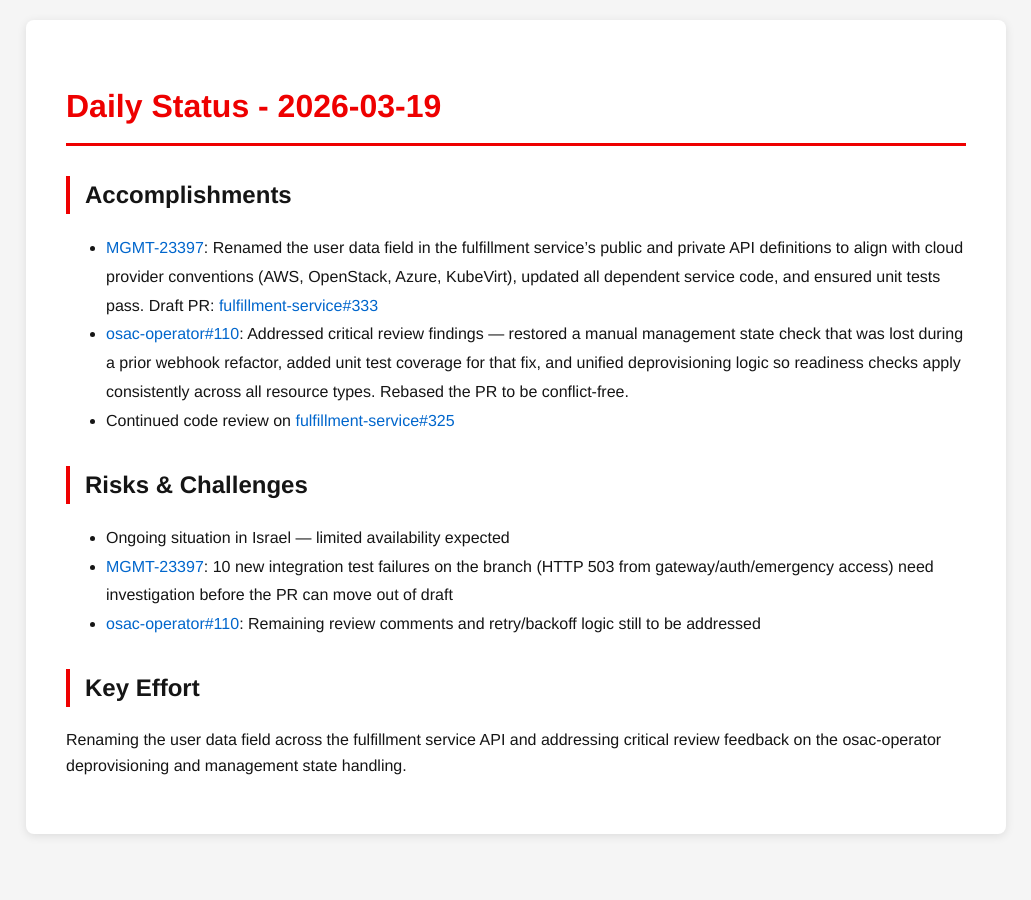
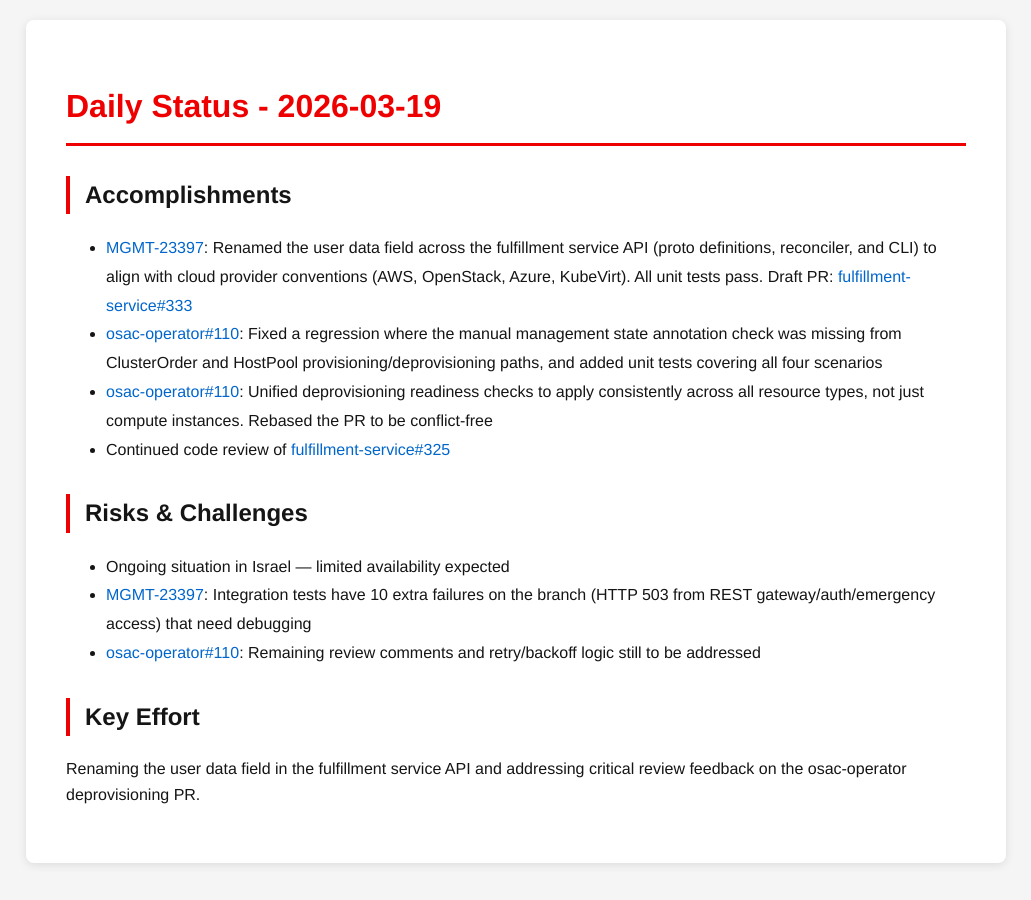
Before and after one commit to tzvatot/daily-status, a Jekyll site: the page built from 2026-03-19.md, in a window 1280 px wide. Shown: the whole page, without its empty margins (124-1155 px from the left). Built offline with Jekyll 4.4.1, drawn with Linux system fonts in a browser that asks for light colours.

Commit message:
Daily status update - 2026-03-19

```diff
--- a/2026-03-19.md
+++ b/2026-03-19.md
@@ -7,14 +7,15 @@
 # Daily Status - 2026-03-19
 
 ## Accomplishments
-- [MGMT-23397](https://issues.redhat.com/browse/MGMT-23397): Renamed the user data field in the fulfillment service's public and private API definitions to align with cloud provider conventions (AWS, OpenStack, Azure, KubeVirt), updated all dependent service code, and ensured unit tests pass. Draft PR: [fulfillment-service#333](https://github.com/osac-project/fulfillment-service/pull/333)
-- [osac-operator#110](https://github.com/osac-project/osac-operator/pull/110): Addressed critical review findings — restored a manual management state check that was lost during a prior webhook refactor, added unit test coverage for that fix, and unified deprovisioning logic so readiness checks apply consistently across all resource types. Rebased the PR to be conflict-free.
-- Continued code review on [fulfillment-service#325](https://github.com/osac-project/fulfillment-service/pull/325)
+- [MGMT-23397](https://issues.redhat.com/browse/MGMT-23397): Renamed the user data field across the fulfillment service API (proto definitions, reconciler, and CLI) to align with cloud provider conventions (AWS, OpenStack, Azure, KubeVirt). All unit tests pass. Draft PR: [fulfillment-service#333](https://github.com/osac-project/fulfillment-service/pull/333)
+- [osac-operator#110](https://github.com/osac-project/osac-operator/pull/110): Fixed a regression where the manual management state annotation check was missing from ClusterOrder and HostPool provisioning/deprovisioning paths, and added unit tests covering all four scenarios
+- [osac-operator#110](https://github.com/osac-project/osac-operator/pull/110): Unified deprovisioning readiness checks to apply consistently across all resource types, not just compute instances. Rebased the PR to be conflict-free
+- Continued code review of [fulfillment-service#325](https://github.com/osac-project/fulfillment-service/pull/325)
 
 ## Risks & Challenges
 - Ongoing situation in Israel — limited availability expected
-- [MGMT-23397](https://issues.redhat.com/browse/MGMT-23397): 10 new integration test failures on the branch (HTTP 503 from gateway/auth/emergency access) need investigation before the PR can move out of draft
+- [MGMT-23397](https://issues.redhat.com/browse/MGMT-23397): Integration tests have 10 extra failures on the branch (HTTP 503 from REST gateway/auth/emergency access) that need debugging
 - [osac-operator#110](https://github.com/osac-project/osac-operator/pull/110): Remaining review comments and retry/backoff logic still to be addressed
 
 ## Key Effort
-Renaming the user data field across the fulfillment service API and addressing critical review feedback on the osac-operator deprovisioning and management state handling.
+Renaming the user data field in the fulfillment service API and addressing critical review feedback on the osac-operator deprovisioning PR.
```
